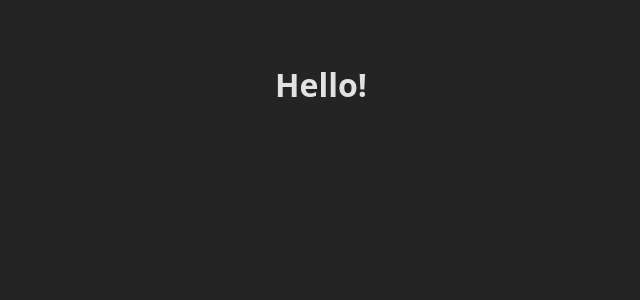
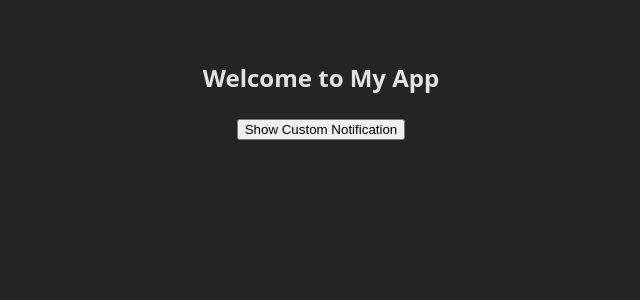
Before and after one commit to MiguelAngelGonzalesMelgar/digital-academy-react-context-assigment, a React (Vite) app: page / in a window 1280 px wide. Shown: the top 300 px of the page, without its empty margins (319-959 px from the left). Built offline with nearby package versions, Linux system fonts and the light colour scheme.

Commit message:
wip: added first component to try them out.

```diff
--- a/src/App.tsx
+++ b/src/App.tsx
@@ -1,10 +1,19 @@
 import './App.css'
+import Notification from './components/notification/Notification'
+import TriggerButton from './components/triggerButton/triggerButton'
+import { NotificationsProvider } from './context/NotificationsProvider'
 
 function App() {
 
   return (
-    <h1>Hello!</h1>
-  )
+    <NotificationsProvider>
+      <Notification />
+      <main>
+        <h2>Welcome to My App</h2>
+        <TriggerButton />
+      </main>
+    </NotificationsProvider>
+  );
 }
 
-export default App
+export default App;
```
